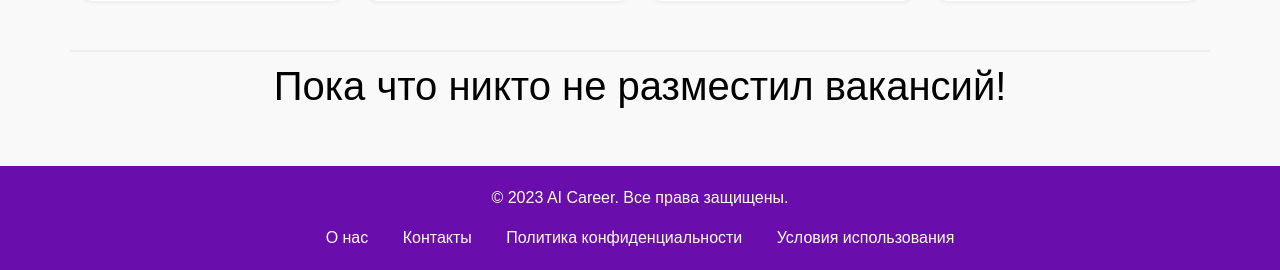
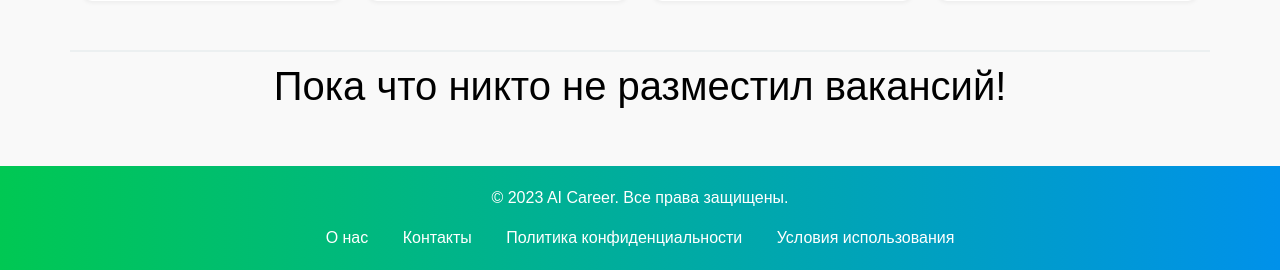
Before and after one commit to skyer12322/FinalProject, a Django app: page / in a window 1280 px wide. Shown: the part 723-993 px from the top of the page. Run offline with Django 5.2, Linux system fonts and the light colour scheme; data that the repository does not hold is empty.

Commit message:
CSS footer change

```diff
--- a/static/css/styles.css
+++ b/static/css/styles.css
@@ -302,7 +302,7 @@ button:hover {
 }
 
 .footer {
-    background-color: #6a0dad;
+    background: linear-gradient(to right, #00c853, #0091ea);
     color: white;
     padding: 20px 0;
     text-align: center;
```
